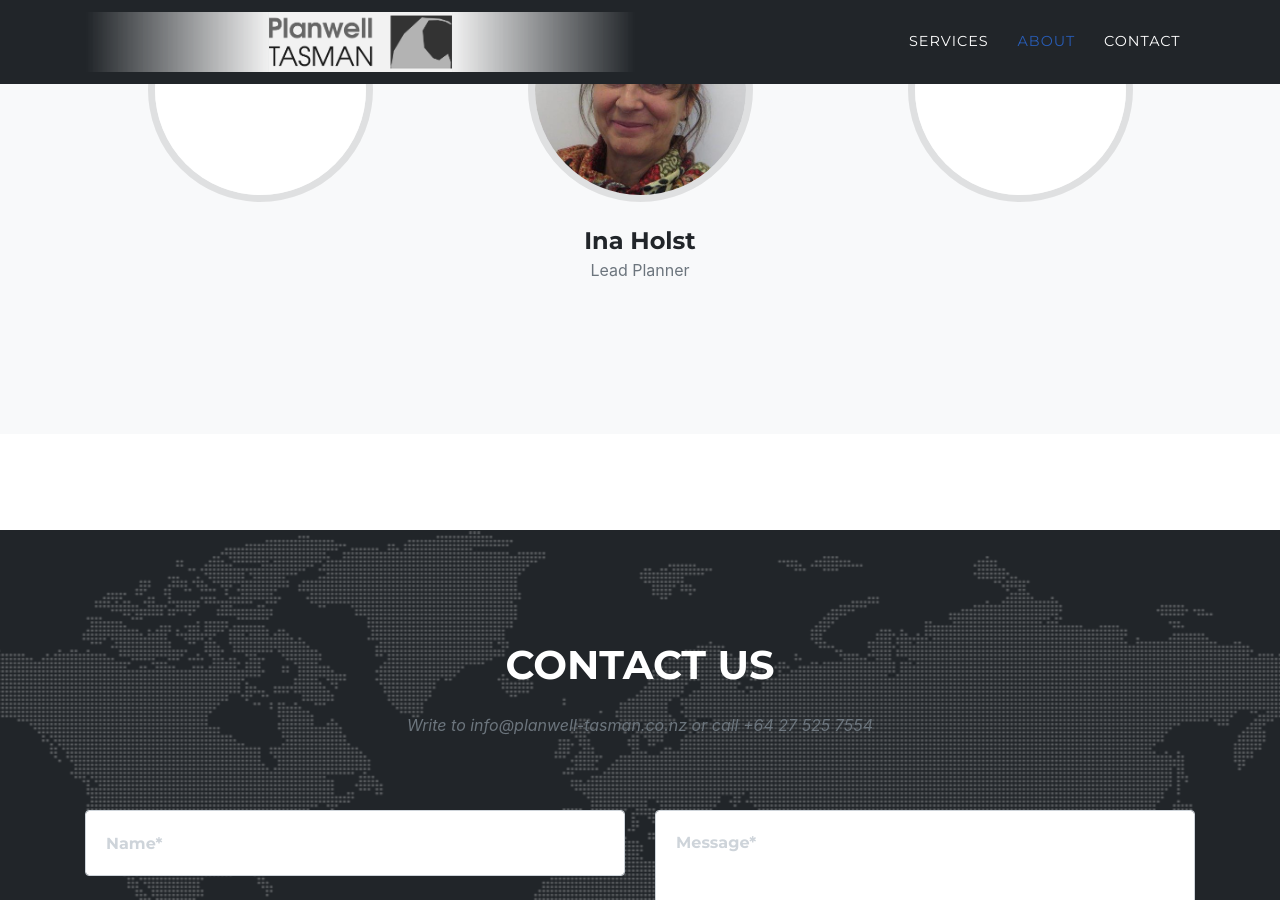
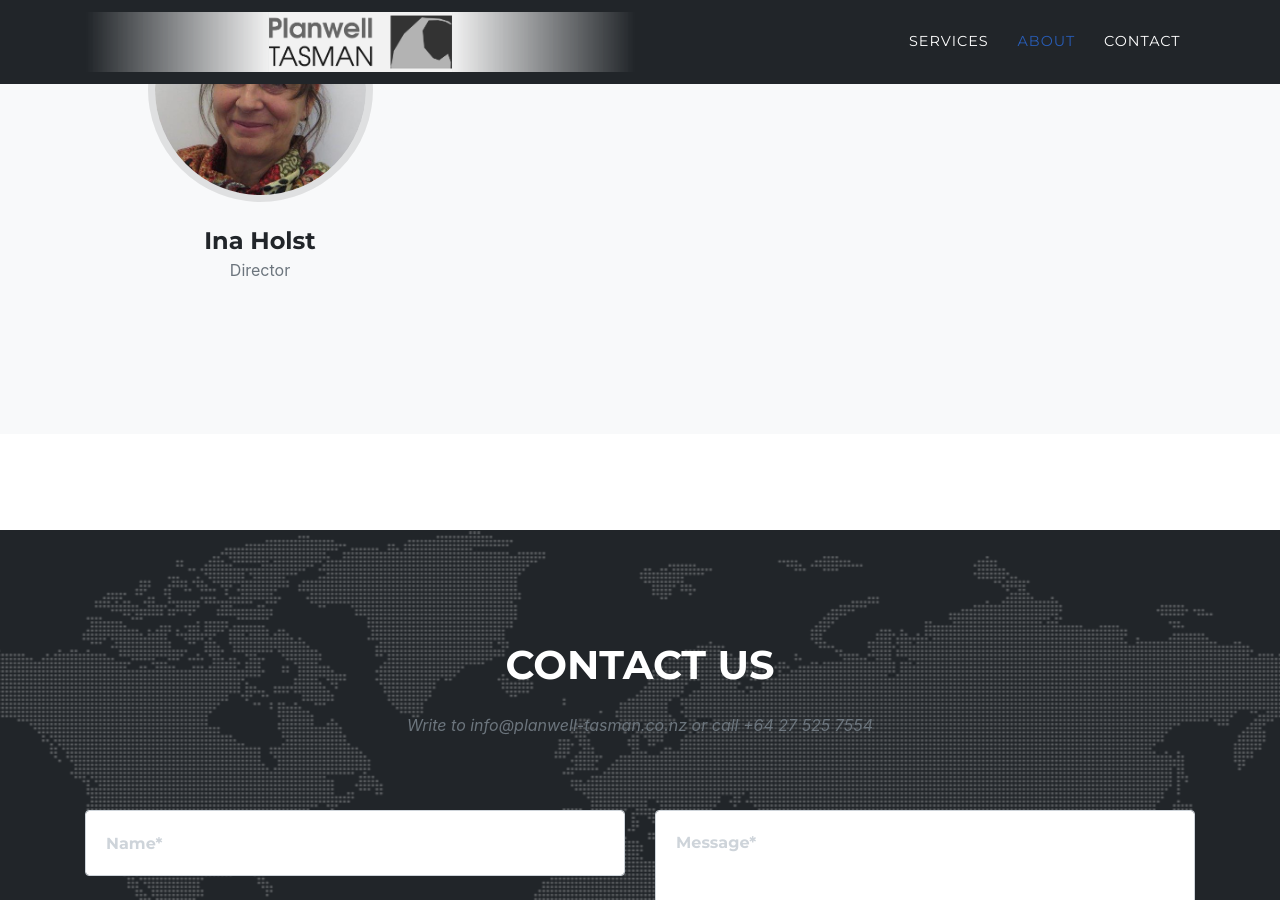
Before and after one commit to planwell-tasman/planwell-tasman.github.io, a Jekyll site: the page built from index.md, in a window 1280 px wide and 900 px high, scrolled down 3956 px. Built offline with Jekyll 4.4.1, drawn with Linux system fonts in a browser that asks for light colours; some web fonts are replaced.

Commit message:
centering

```diff
--- a/_data/sitetext.yml
+++ b/_data/sitetext.yml
@@ -82,15 +82,15 @@ team:
     subtext:
     section: team
     people:
-      - name: ""
-        role: ""
-        image: assets/img/team/empty.jpg
+      #- name: ""
+      #  role: ""
+      #  image: assets/img/team/empty.jpg
       - name: "Ina Holst"
-        role: "Lead Planner"
+        role: "Director"
         image: assets/img/team/1.jpg
-      - name: ""
-        role: ""
-        image: assets/img/team/empty.jpg
+          #- name: ""
+          #  role: ""
+          #  image: assets/img/team/empty.jpg
           #- name: "A Surveyor"
           #  role: "Surveyor"
           #  image: assets/img/team/2.jpg
--- a/_includes/team.html
+++ b/_includes/team.html
@@ -10,6 +10,7 @@
   <div class="row">
   {% for person in site.data.sitetext.team.people %}
 	<div class="col-sm-4">
+	<div class="aligncenter">
 	  <div class="team-member">
 		<img class="mx-auto rounded-circle" src="{{ person.image }}" alt="">
 		<h4>{{ person.name }}</h4>
@@ -25,6 +26,7 @@
 		</ul>
 	  </div>
 	</div>
+	</div>
   {% endfor %}
   </div>
   <div class="row">
```
